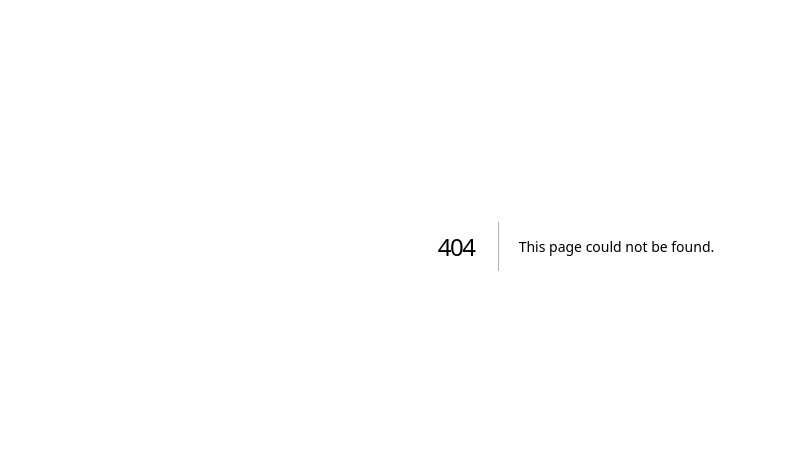
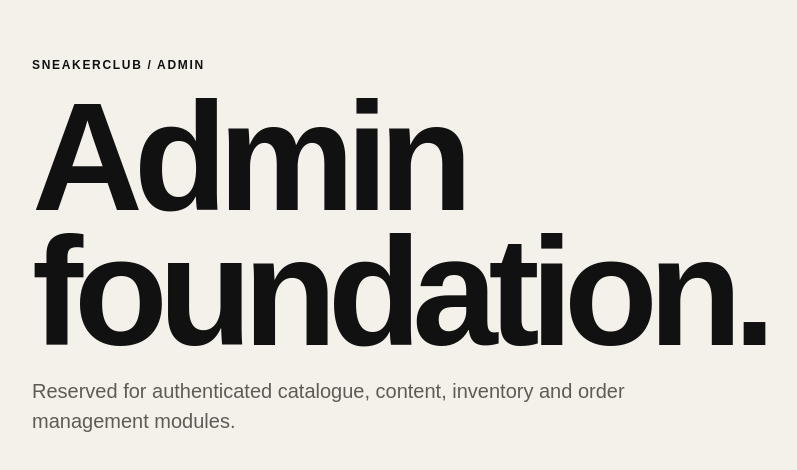
Before and after one commit to gthawani-del/sneakerclub, a Next.js app: page /admin in a window 1280 px wide. Before the commit this address had no page. Shown: the part 154-624 px from the top of the page, without its empty margins (64-861 px from the left). Built offline with nearby package versions, Linux system fonts and the light colour scheme.

Commit message:
feat: reserve lean admin application boundary

```diff
--- /dev/null
+++ b/src/app/admin/page.tsx
@@ -0,0 +1,13 @@
+export default function AdminPage() {
+  return (
+    <main id="main-content">
+      <section className="foundation" aria-labelledby="admin-title">
+        <p className="eyebrow">Sneakerclub / Admin</p>
+        <h1 id="admin-title">Admin foundation.</h1>
+        <p className="lede">
+          Reserved for authenticated catalogue, content, inventory and order management modules.
+        </p>
+      </section>
+    </main>
+  );
+}
```
